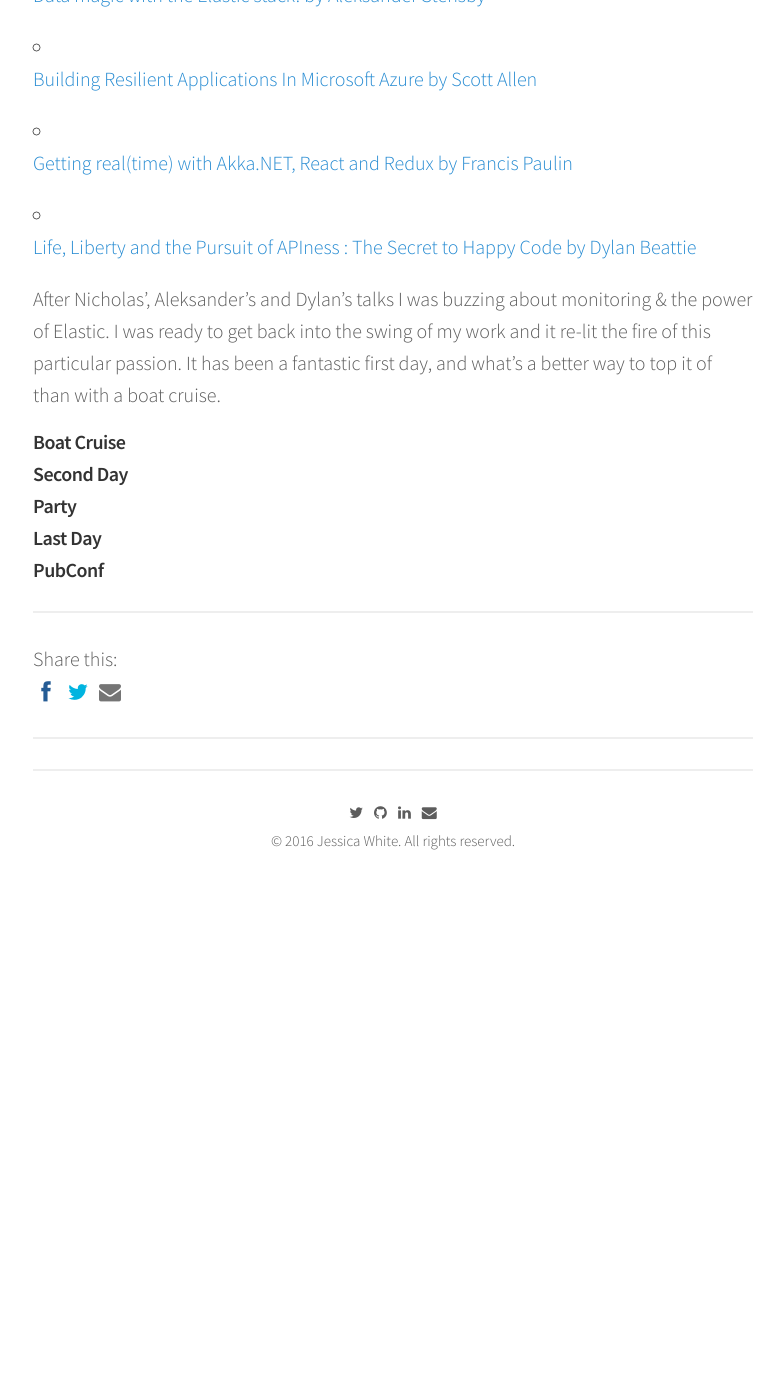
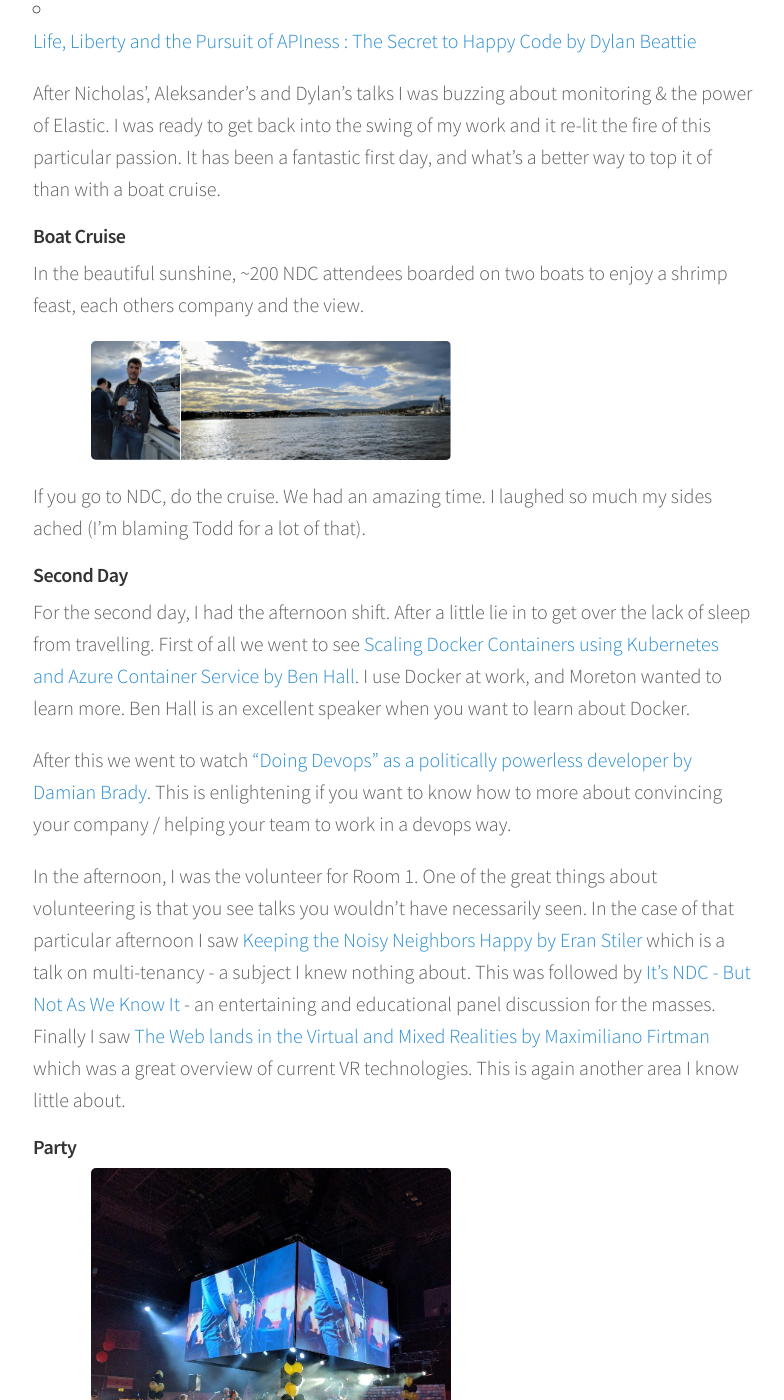
Before and after one commit to wordshaker/jesswhite_4, a Jekyll site: the page built from _posts/2017-06-19-ndcoslo2017-post.md, in a window 1280 px wide and 1400 px high, scrolled down 1651 px. Shown: the whole window, without its empty margins (247-1031 px from the left). Built offline with Jekyll 4.4.1, drawn with Linux system fonts in a browser that asks for light colours; nearby versions of some CDN libraries; before the commit the page ends 2604 px from its top, so only the background shows below that; some of the changed text lies outside the part shown.

Commit message:
Add overview of second day

```diff
--- a/_posts/2017-06-19-ndcoslo2017-post.md
+++ b/_posts/2017-06-19-ndcoslo2017-post.md
@@ -13,7 +13,7 @@
 We woke at 3am and after travelling on many trains, planes and automobiles, finally arrived in Oslo, the birth place of NDC. After a quick snack it was time to find out more about what being a volunteer would involve.
 
 <div style="align:center; width:50%; margin-left: 8%;" markdown="1">
-![Badge](https://goo.gl/KSnXDs)
+![Badge]((/assets/images/2017-06-19/badge.jpg)
 </div>
 
 After a tour of the venue (which was GIGANTIC compared to London), we were put to work: unpacking lanyards and hoodies ready for the following day. There were a few familiar faces that were good to catch up with and we met a few people we would become friends with over the following days. After working up a sweat, and collecting our badges, we all went home for some well earned sleep .
@@ -42,9 +42,28 @@
 
 ##### Boat Cruise
 
+In the beautiful sunshine, ~200 NDC attendees boarded on two boats to enjoy a shrimp feast, each others company and the view.
+
+<div style="align:center; width:50%; margin-left: 8%;" markdown="1">
+![Boat](/assets/images/2017-06-19/boat.png)
+</div>
+
+If you go to NDC, do the cruise. We had an amazing time. I laughed so much my sides ached (I'm blaming Todd for a lot of that).
+
 ##### Second Day
 
+For the second day, I had the afternoon shift. After a little lie in to get over the lack of sleep from travelling. First of all we went to see [Scaling Docker Containers using Kubernetes and Azure Container Service by Ben Hall](http://ndcoslo.com/talk/scaling-docker-containers-using-kubernetes-and-azure-container-service/). I use Docker at work, and Moreton wanted to learn more. Ben Hall is an excellent speaker when you want to learn about Docker.
+
+After this we went to watch ["Doing Devops" as a politically powerless developer by Damian Brady](http://ndcoslo.com/talk/doing-devops-as-a-politically-powerless-developer/). This is enlightening if you want to know how to more about convincing your company / helping your team to work in a devops way.
+
+In the afternoon, I was the volunteer for Room 1. One of the great things about volunteering is that you see talks you wouldn't have necessarily seen. In the case of that particular afternoon I saw [Keeping the Noisy Neighbors Happy by Eran Stiler](http://ndcoslo.com/talk/keeping-the-noisy-neighbors-happy/) which is a talk on multi-tenancy - a subject I knew nothing about. This was followed by [It's NDC - But Not As We Know It](http://ndcoslo.com/talk/tba-8/) - an entertaining and educational panel discussion for the masses. Finally I saw [The Web lands in the Virtual and Mixed Realities by Maximiliano Firtman](http://ndcoslo.com/talk/the-web-lands-in-the-virtual-and-mixed-realities/) which was a great overview of current VR technologies. This is again another area I know little about.
+
 ##### Party
+
+
+<div style="align:center; width:50%; margin-left: 8%;" markdown="1">
+![Party](/assets/images/2017-06-19/concert.jpg)
+</div>
 
 ##### Last Day
 
```
